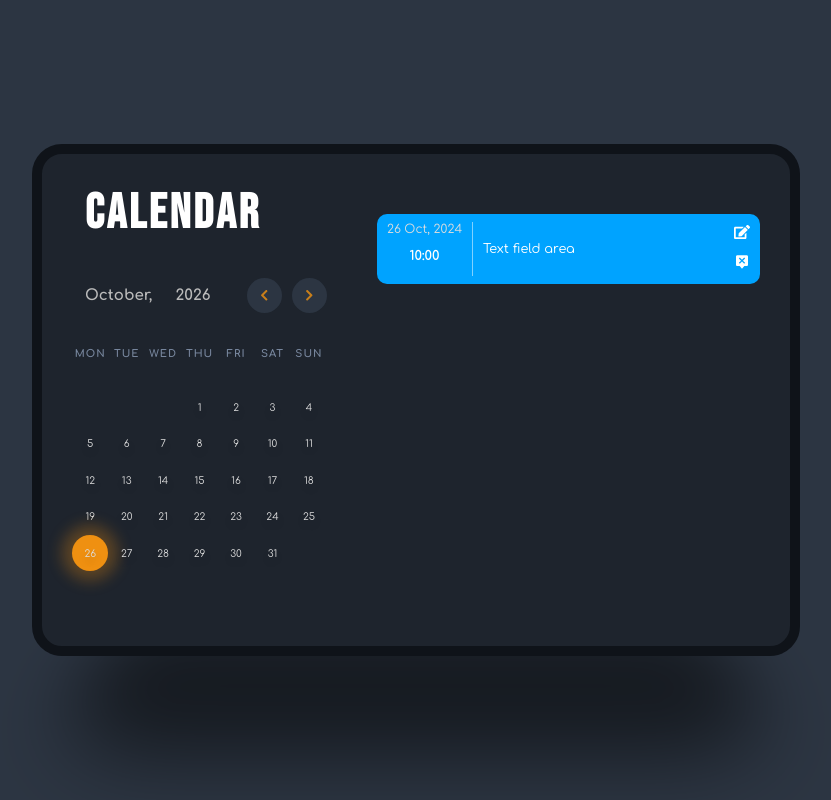
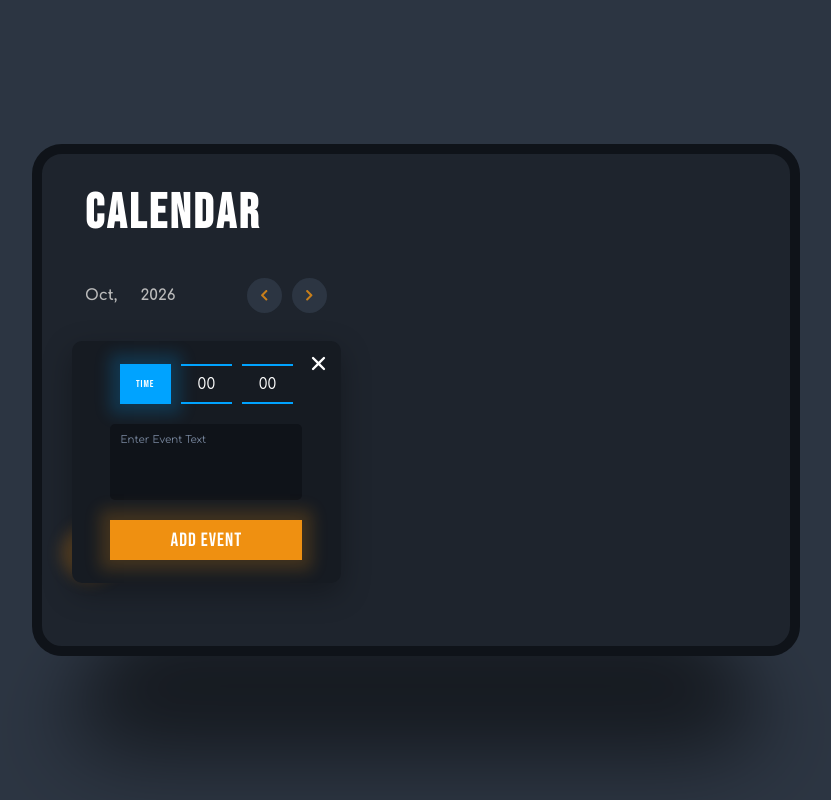
Before and after one commit to Martynas-Mockapetris/Calendar, a React app: page / in a window 1280 px wide. Both pictures are taken after a click on the element "26". Shown: the whole page, without its empty margins (224-1055 px from the left). Built offline with nearby package versions, Linux system fonts and the light colour scheme; the HTML template or start-up script is replaced by a standard one.

Commit message:
Calendar event popup and add new event functionality

```diff
--- a/src/Components/CalendarApp.css
+++ b/src/Components/CalendarApp.css
@@ -128,7 +128,7 @@
   justify-content: center;
   align-items: center;
   row-gap: 2rem;
-  display: none;
+  /* display: none; */
 }
 
 .time-input {
--- a/src/Components/CalendarApp.jsx
+++ b/src/Components/CalendarApp.jsx
@@ -5,11 +5,16 @@
 
 const CalendarApp = () => {
   const daysOfWeek = ['Mon', 'Tue', 'Wed', 'Thu', 'Fri', 'Sat', 'Sun'];
-  const monthsOfYear = ['January', 'February', 'March', 'April', 'May', 'June', 'July', 'August', 'September', 'October', 'November', 'December'];
+  const monthsOfYear = ['Jan', 'Febr', 'Mar', 'Apr', 'May', 'Jun', 'Jul', 'Aug', 'Sep', 'Oct', 'Nov', 'Dec'];
   const currentDate = new Date();
 
   const [currentMonth, setCurrentMonth] = useState(currentDate.getMonth());
   const [currentYear, setCurrentYear] = useState(currentDate.getFullYear());
+  const [selectedDate, setSelectedDate] = useState(currentDate);
+  const [showEventPopup, setShowEventPopup] = useState(false);
+  const [events, setEvents] = useState([]);
+  const [eventTime, setEventTime] = useState({ hours: '00', minutes: '00' });
+  const [eventText, setEventText] = useState('');
 
   const daysInMonth = new Date(currentYear, currentMonth + 1, 0).getDate();
   const firstDayOfMonth = (new Date(currentYear, currentMonth, 1).getDay() + 6) % 7;
@@ -24,6 +29,33 @@
   const nextMonth = () => {
     setCurrentMonth((prevMonth) => (prevMonth === 11 ? 0 : prevMonth + 1));
     setCurrentYear((prevYear) => (currentMonth === 11 ? prevYear + 1 : prevYear));
+  };
+
+  const handleDayClick = (day) => {
+    const clickedDate = new Date(currentYear, currentMonth, day);
+    const today = new Date();
+
+    today.setHours(0, 0, 0, 0);
+
+    if (clickedDate >= today) {
+      setSelectedDate(clickedDate);
+      setShowEventPopup(true);
+      setEventTime({ hours: '00', minutes: '00' });
+      setEventText('');
+    }
+  };
+
+  const handleEventSubmit = () => {
+    const newEvent = {
+      date: selectedDate,
+      time: `${eventTime.hours.padStart(2, '0')}:${eventTime.minutes.padStart(2, '0')}`,
+      text: eventText
+    };
+
+    setEvents([...events, newEvent]);
+    setEventTime({ hours: '00', minutes: '00' });
+    setEventText('');
+    setShowEventPopup(false);
   };
 
   return (
@@ -52,33 +84,47 @@
             <span key={`empty-${index}`} />
           ))}
           {[...Array(daysInMonth).keys()].map((day) => (
-            <span key={day + 1} className={day + 1 === currentDate.getDate() && currentMonth === currentDate.getMonth() && currentYear === currentDate.getFullYear() ? 'current-day' : ''}>
+            <span key={day + 1} className={day + 1 === currentDate.getDate() && currentMonth === currentDate.getMonth() && currentYear === currentDate.getFullYear() ? 'current-day' : ''} onClick={() => handleDayClick(day + 1)}>
               {day + 1}
             </span>
           ))}
         </div>
       </div>
       <div className="events">
+        {showEventPopup && (
           <div className="event-popup">
             <div className="time-input">
               <div className="event-popup-time">Time</div>
-            <input type="number" name="hours" min={0} max={24} className="hours" />
-            <input type="number" name="minutes" min={0} max={60} className="minutes" />
+              <input type="number" name="hours" min={0} max={24} className="hours" value={eventTime.hours} onChange={(e) => setEventTime({ ...eventTime, hours: e.target.value })} />
+              <input type="number" name="minutes" min={0} max={60} className="minutes" value={eventTime.minutes} onChange={(e) => setEventTime({ ...eventTime, minutes: e.target.value })} />
             </div>
-          <textarea placeholder="Enter Event Text "></textarea>
-          <button className="event-popup-btn">Add Event</button>
-          <button className="close-event-popup">
+            <textarea
+              placeholder="Enter Event Text"
+              value={eventText}
+              onChange={(e) => {
+                if (e.target.value.length <= 60) {
+                  setEventText(e.target.value);
+                }
+              }}
+            ></textarea>
+            <button className="event-popup-btn" onClick={handleEventSubmit}>
+              Add Event
+            </button>
+            <button className="close-event-popup" onClick={() => setShowEventPopup(false)}>
               <i>
                 <IoClose />
               </i>
             </button>
           </div>
-        <div className="event">
+        )}
+
+        {events.map((event, index) => (
+          <div className="event" key={index}>
             <div className="event-date-wrapper">
-            <div className="event-date">26 Oct, 2024</div>
-            <div className="event-time">10:00</div>
+              <div className="event-date">{`${event.date.getDate()} ${monthsOfYear[event.date.getMonth()]}, ${event.date.getFullYear()}`}</div>
+              <div className="event-time">{event.time}</div>
             </div>
-          <div className="event-text">Text field area</div>
+            <div className="event-text">{event.text}</div>
             <div className="event-buttons">
               <i>
                 <FaEdit />
@@ -88,6 +134,7 @@
               </i>
             </div>
           </div>
+        ))}
       </div>
     </div>
   );
```
Lines whose indentation alone changed are shown as unchanged.
